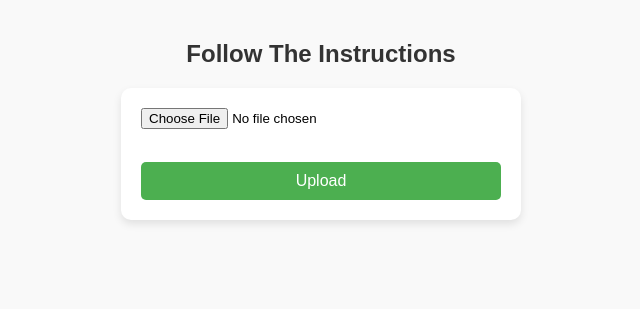
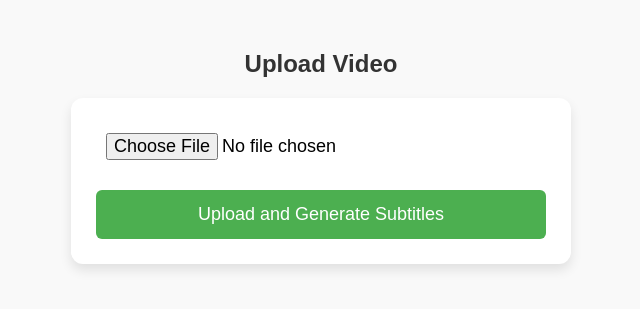
Before and after one commit to Hamza123455/flask-subtitles, a Flask app: page / in a window 1280 px wide. Shown: the top 309 px of the page, without its empty margins (319-959 px from the left). Run offline with Flask 3, Linux system fonts and the light colour scheme.

Commit message:
Update index.html

```diff
--- a/templates/index.html
+++ b/templates/index.html
@@ -6,42 +6,46 @@
   <style>
     body {
       font-family: Arial, sans-serif;
-      padding: 20px;
+      padding: 30px;
       margin: 0;
       background-color: #f9f9f9;
       display: flex;
       flex-direction: column;
       align-items: center;
+      font-size: 18px;
     }
 
     h2 {
       text-align: center;
       color: #333;
+      font-size: 24px;
     }
 
     form {
       background-color: #fff;
-      padding: 20px;
-      border-radius: 10px;
-      box-shadow: 0 4px 8px rgba(0, 0, 0, 0.1);
+      padding: 25px;
+      border-radius: 12px;
+      box-shadow: 0 6px 12px rgba(0, 0, 0, 0.1);
       width: 100%;
-      max-width: 400px;
+      max-width: 500px;
       box-sizing: border-box;
     }
 
     input[type="file"] {
+      font-size: 18px;
+      padding: 10px;
       width: 100%;
+      margin-bottom: 20px;
     }
 
     input[type="submit"] {
       width: 100%;
-      margin-top: 15px;
-      padding: 10px;
+      padding: 14px;
       background-color: #4CAF50;
       color: white;
       border: none;
-      border-radius: 5px;
-      font-size: 16px;
+      border-radius: 6px;
+      font-size: 18px;
       cursor: pointer;
     }
 
@@ -51,11 +55,10 @@
   </style>
 </head>
 <body>
-  <h2>Follow The Instructions</h2>
+  <h2>Upload Video</h2>
   <form method="POST" enctype="multipart/form-data" action="/upload">
     <input type="file" name="video" accept="video/*" required />
-    <br/><br/>
-    <input type="submit" value="Upload" />
+    <input type="submit" value="Upload and Generate Subtitles" />
   </form>
 </body>
 </html>
```
